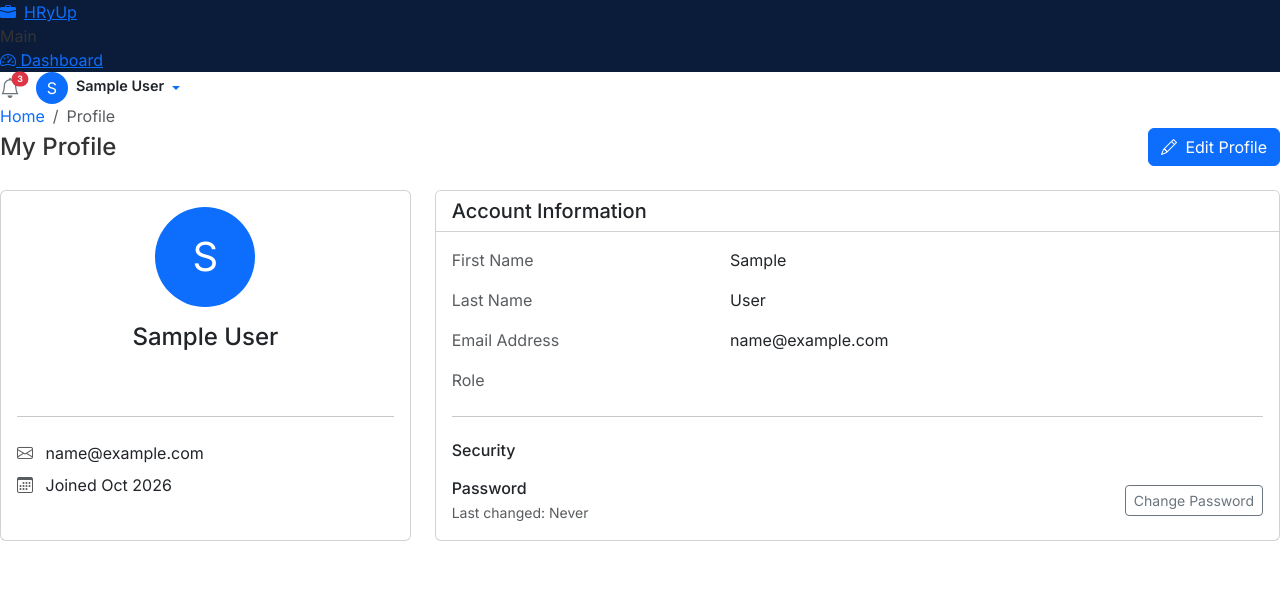
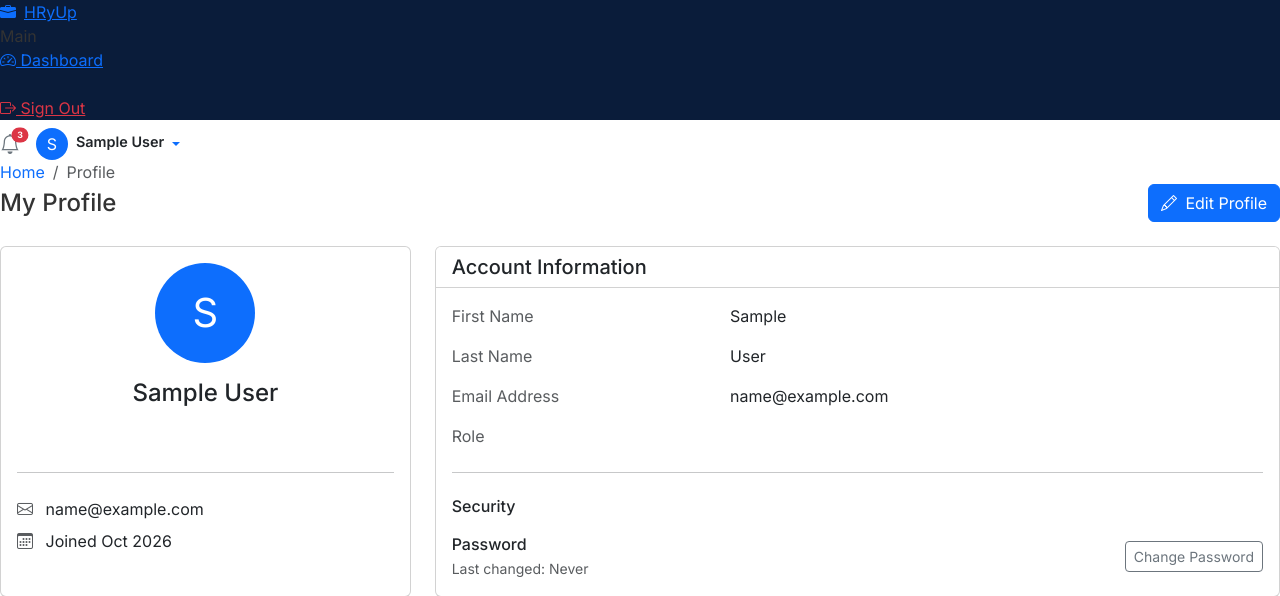
Before and after one commit to Jaycee041305/hryup-platform, a Django app: page /accounts/profile/ in a window 1280 px wide. Shown: the top 596 px of the page. Run offline with Django 5.2, Linux system fonts and the light colour scheme; the visitor is signed in with stand-in values (Sample User, id 1).

Commit message:
Update sidebar: Move Sign Out button to be universally visible across all user roles

```diff
--- a/templates/partials/sidebar.html
+++ b/templates/partials/sidebar.html
@@ -20,9 +20,6 @@
                 </a>
                 <a href="{% url 'audit:audit_log_list' %}" class="sidebar-nav-item">
                     <i class="bi bi-journal-text"></i> Audit Log
-                </a>
-                <a href="{% url 'accounts:logout' %}" class="sidebar-nav-item text-danger">
-                    <i class="bi bi-box-arrow-right"></i> Sign Out
                 </a>
             {% elif user.is_hryup_staff %}
                 <div class="sidebar-heading">HRyUp Staff</div>
@@ -83,6 +80,12 @@
                     <i class="bi bi-headset"></i> Helpdesk
                 </a>
             {% endif %}
+
+            <div class="mt-4 mb-2">
+                <a href="{% url 'accounts:logout' %}" class="sidebar-nav-item text-danger">
+                    <i class="bi bi-box-arrow-right"></i> Sign Out
+                </a>
+            </div>
         {% endif %}
     </div>
 </aside>
```
